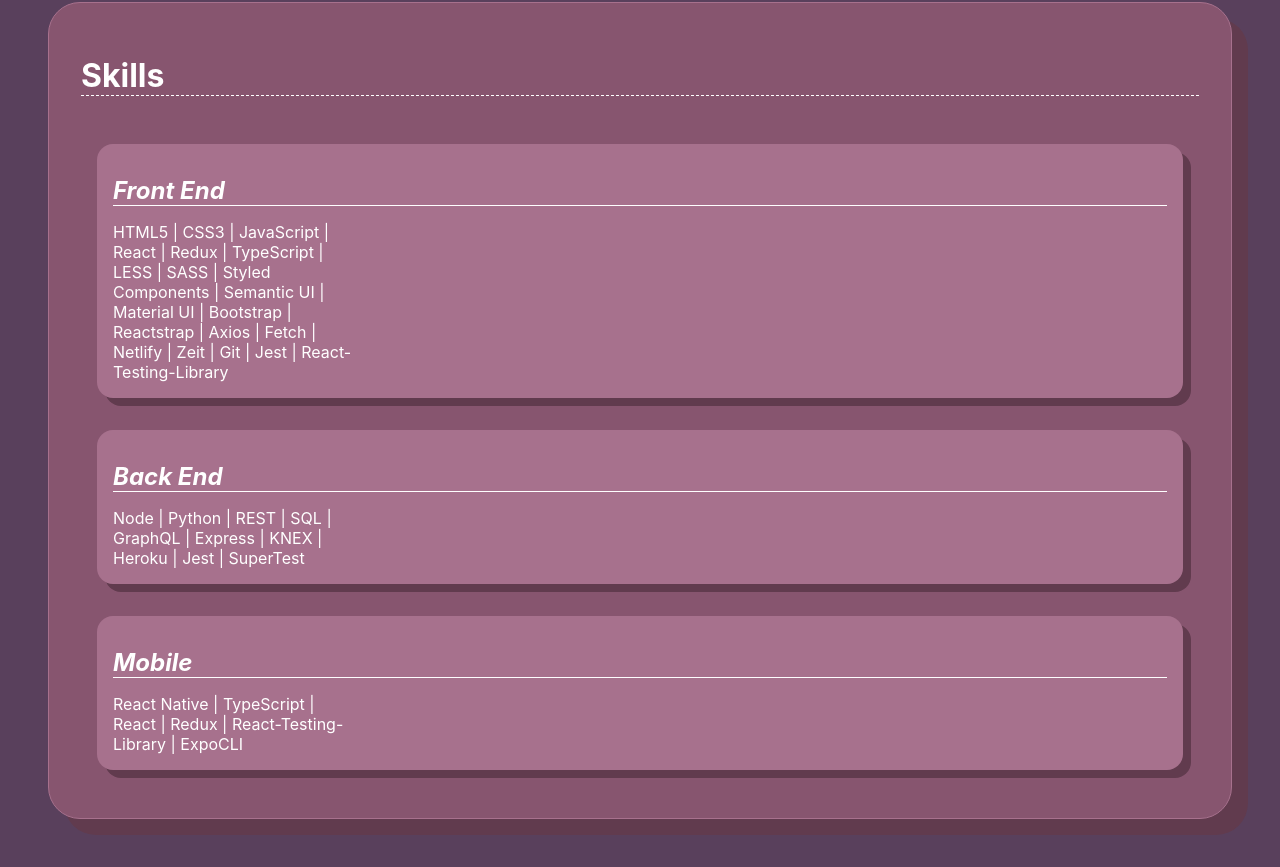
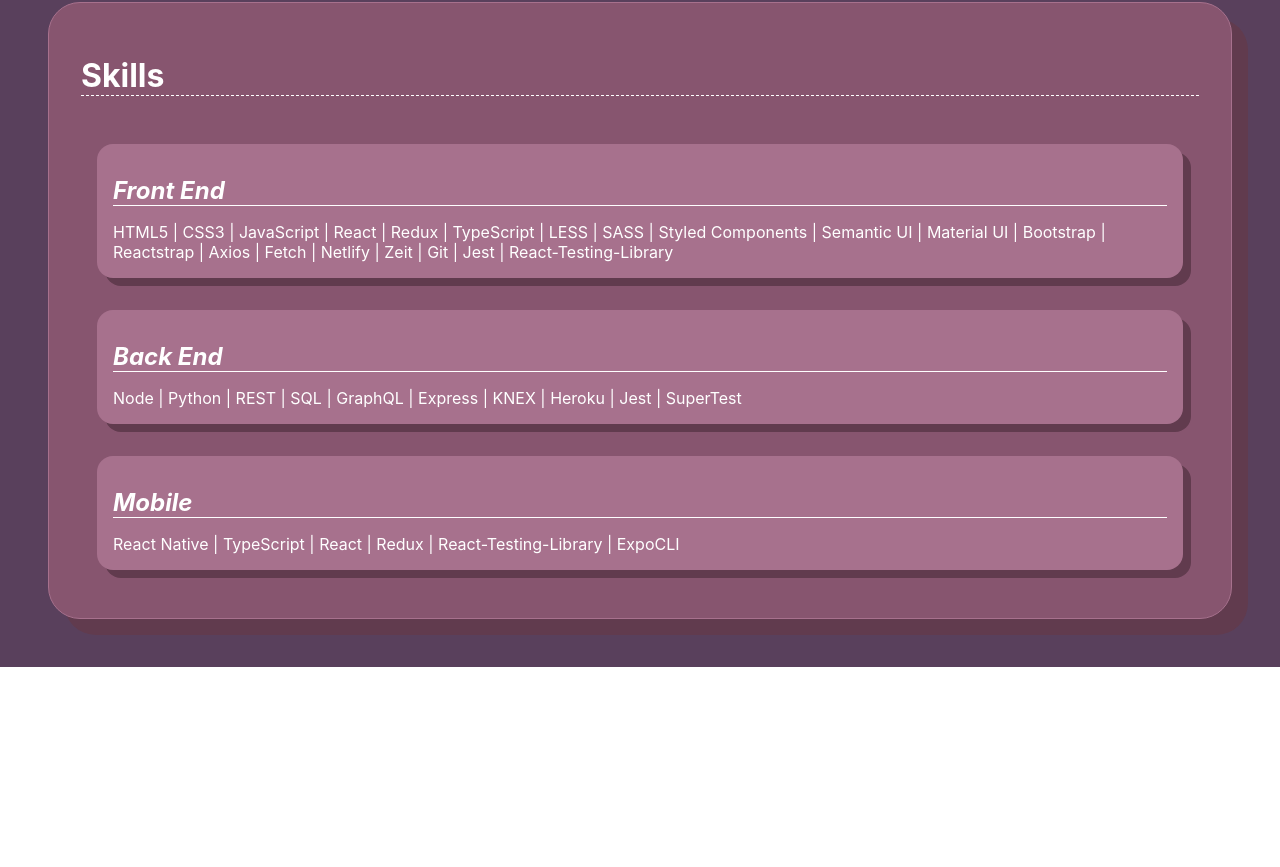
Before and after one commit to BrandyBecker/fsw-portfolio, a React (Create React App) app in the folder portfolio/: page / in a window 1280 px wide. Shown: the part 1564-2431 px from the top of the page. After the commit the page ends 2231 px from the top, so only its background shows below. Built offline with nearby package versions, Linux system fonts and the light colour scheme; a web font is replaced by a local one.

Commit message:
skills updates

```diff
--- a/portfolio/src/components/main/skills/Skills.css
+++ b/portfolio/src/components/main/skills/Skills.css
@@ -23,15 +23,14 @@
 .skillssections{
     display: flex;
     justify-content: space-evenly;
+    flex-direction: column;
 }
 .skill{
     background-color: #a7718d;
     padding: 1rem;
     border-radius: 1rem;
     box-shadow: 0.5rem 0.5rem  #613b4e;
-}
-.skills {
-    max-width: 15rem;
+    margin-bottom: 1rem;
 }
 .skill h1{
     font-size: 1.5rem;
```
